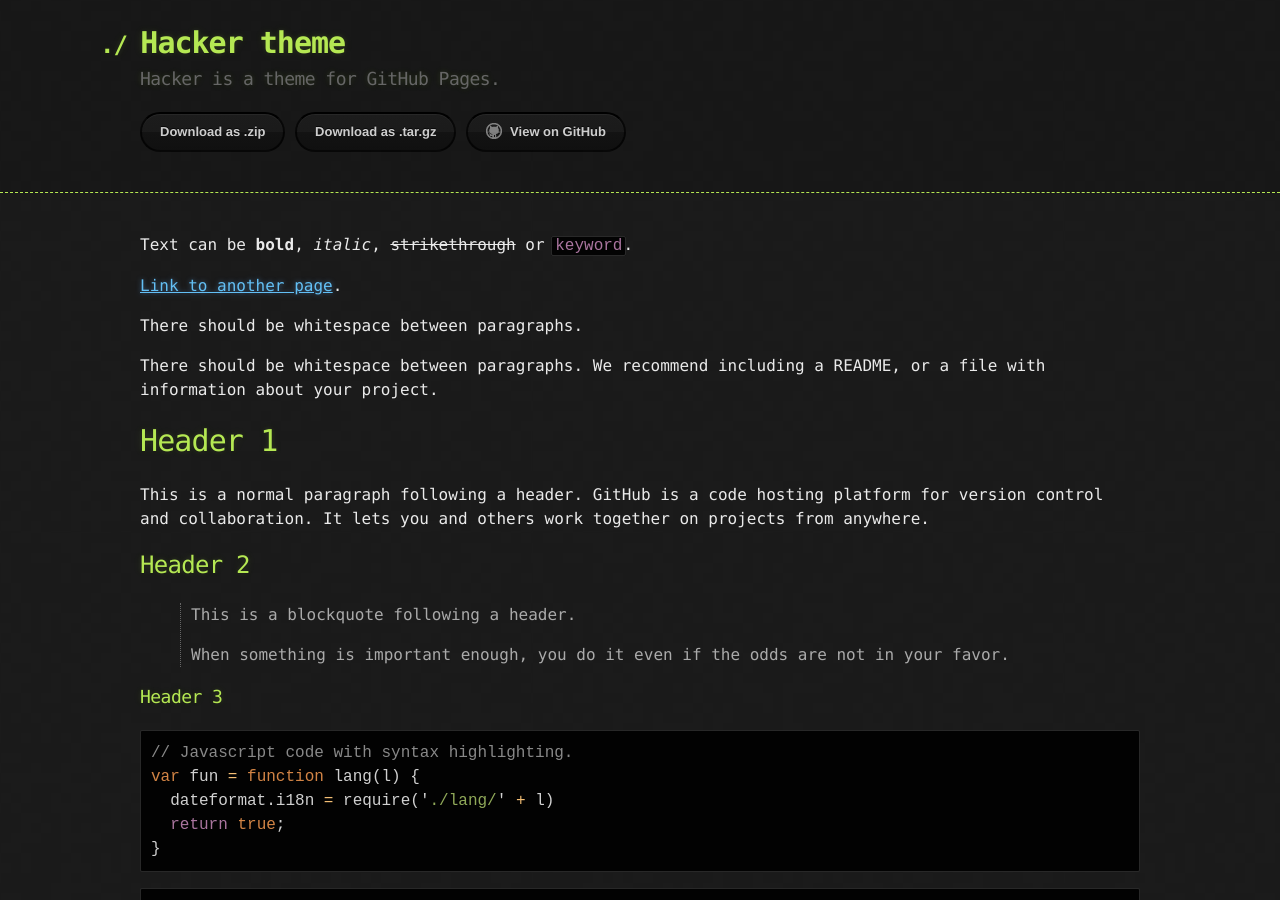
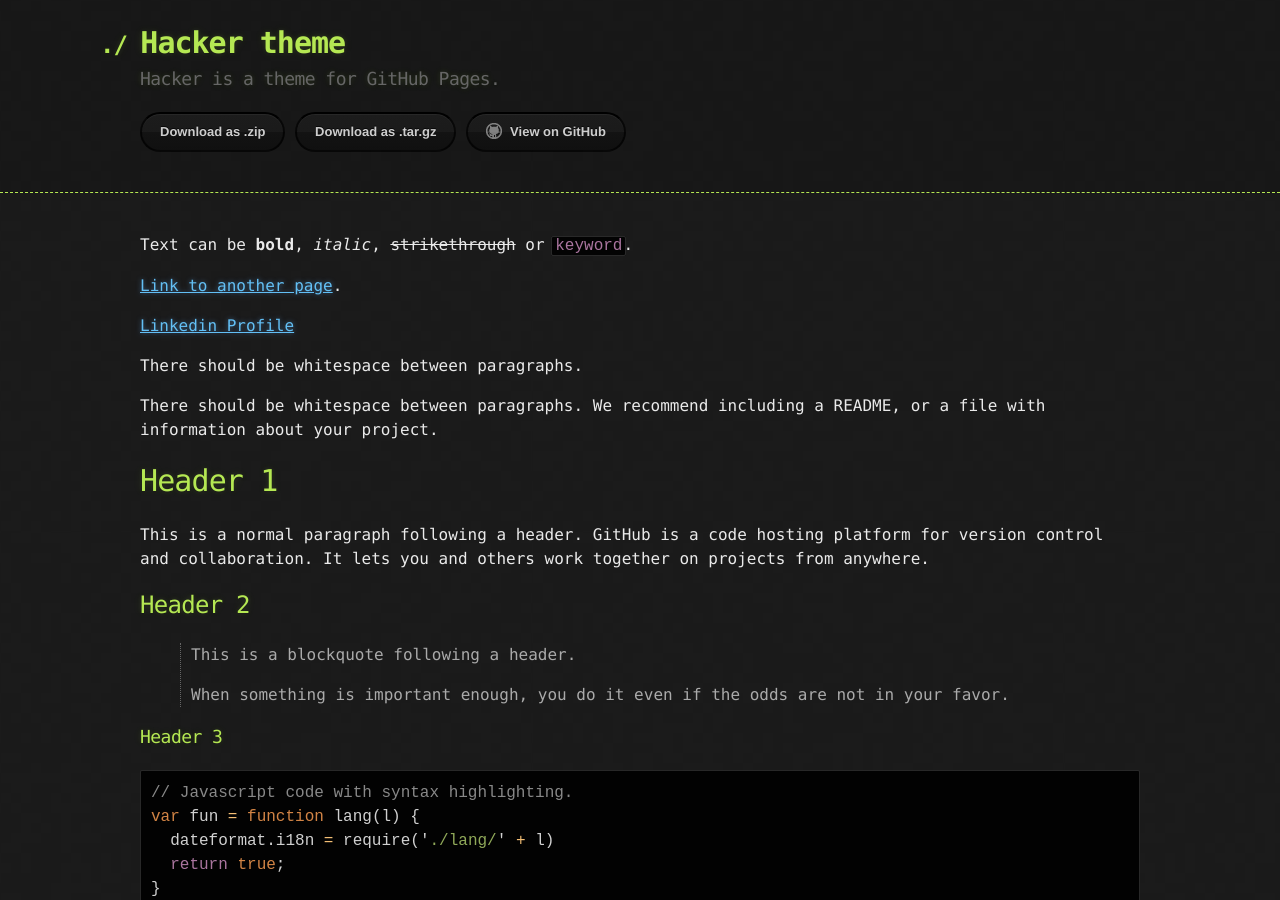
Before and after one commit to DJD811/38-tiger2998, a Jekyll site: the page built from docs/index.md, in a window 1280 px wide and 900 px high. Built offline with Jekyll 4.4.1, drawn with Linux system fonts in a browser that asks for light colours.

Commit message:
Update index.md

```diff
--- a/docs/index.md
+++ b/docs/index.md
@@ -5,6 +5,8 @@
 Text can be **bold**, _italic_, ~~strikethrough~~ or `keyword`.
 
 [Link to another page](./another-page.html).
+
+[Linkedin Profile](./https://www.linkedin.com/in/denis-denerville-b273403b5/)
 
 There should be whitespace between paragraphs.
 
```
